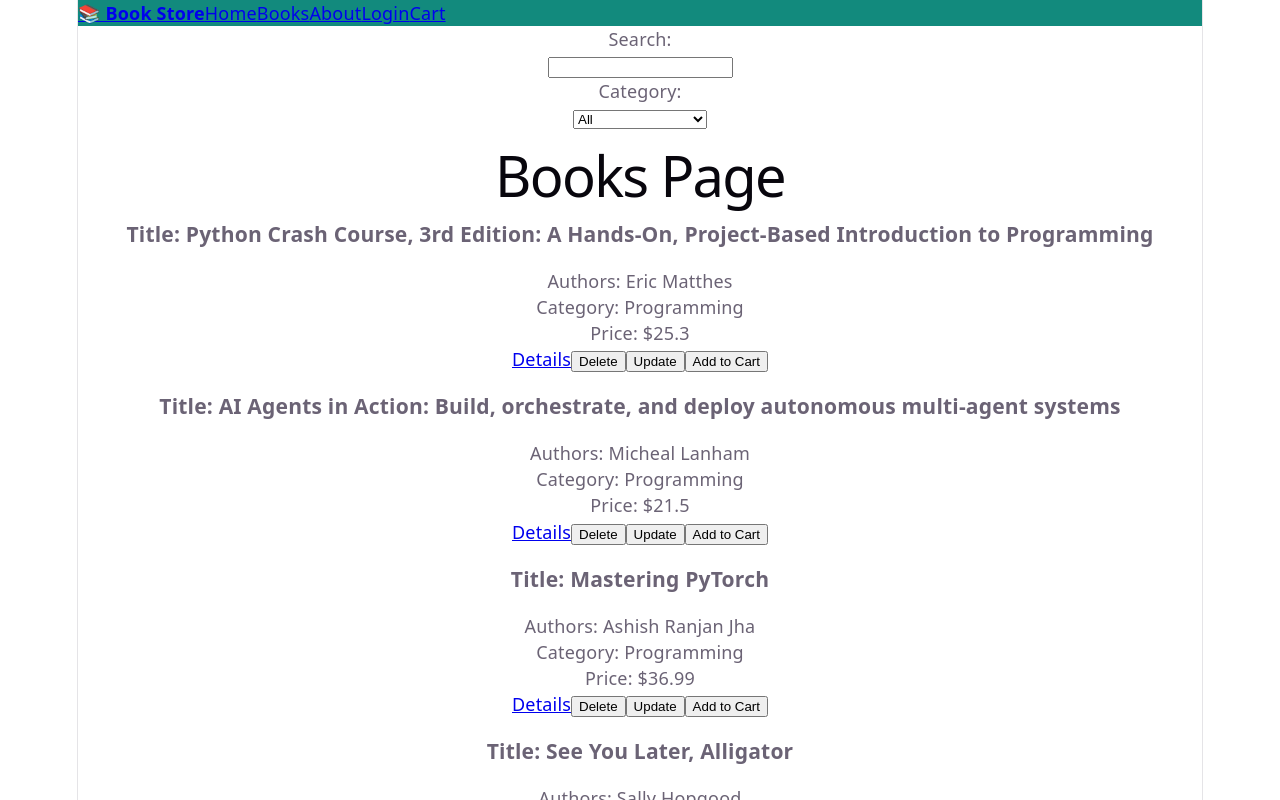
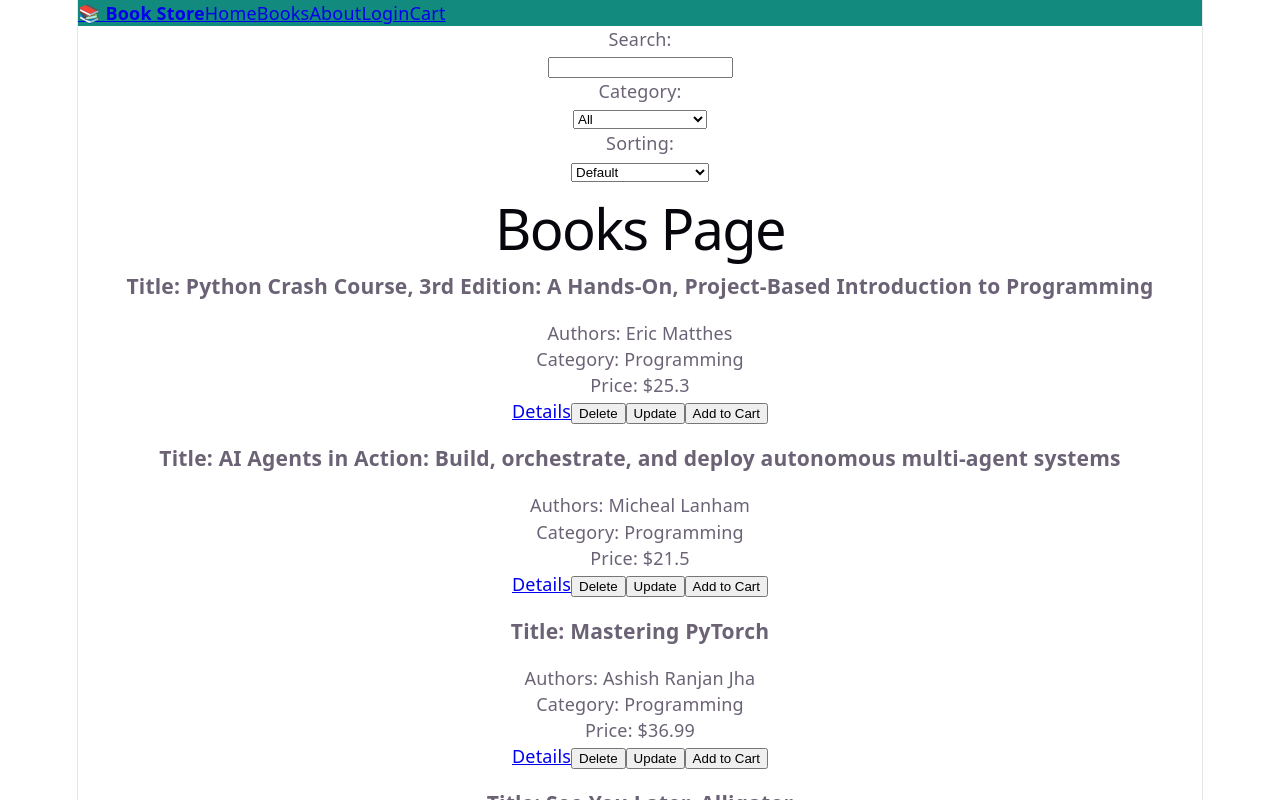
Before and after one commit to CppLover-code/Frontend-React-, a React (Vite) app in the folder Book_Library/: page /books in a window 1280 px wide. Shown: the top 800 px of the page. Built offline with nearby package versions, Linux system fonts and the light colour scheme.

Commit message:
sort select

```diff
--- a/Book_Library/src/components/SortSelect.jsx
+++ b/Book_Library/src/components/SortSelect.jsx
@@ -2,7 +2,28 @@ import useBook from "../hooks/useBook";
 
 function SortSelect()
 {
+    const { selectedSort, setSelectedSort, sortOptions } = useBook();
 
+    return (
+        <>
+            <p>Sorting:</p>
+            <select
+                value={selectedSort}
+                onChange={(event) =>
+                    setSelectedSort(event.target.value)
+                }>
+
+                {sortOptions.map(option => (
+                    <option
+                        key={option.value}
+                        value={option.value}
+                        >
+                            {option.label}
+                    </option>
+                ))}
+            </select>
+        </>
+    );
 }
 
 export default SortSelect;
--- a/Book_Library/src/contexts/BookContext.jsx
+++ b/Book_Library/src/contexts/BookContext.jsx
@@ -145,6 +145,7 @@ function BookProvider({ children }) {
 
                     selectedSort,
                     setSelectedSort,
+                    sortOptions,
 
                     visibleBooks
                 }
```
